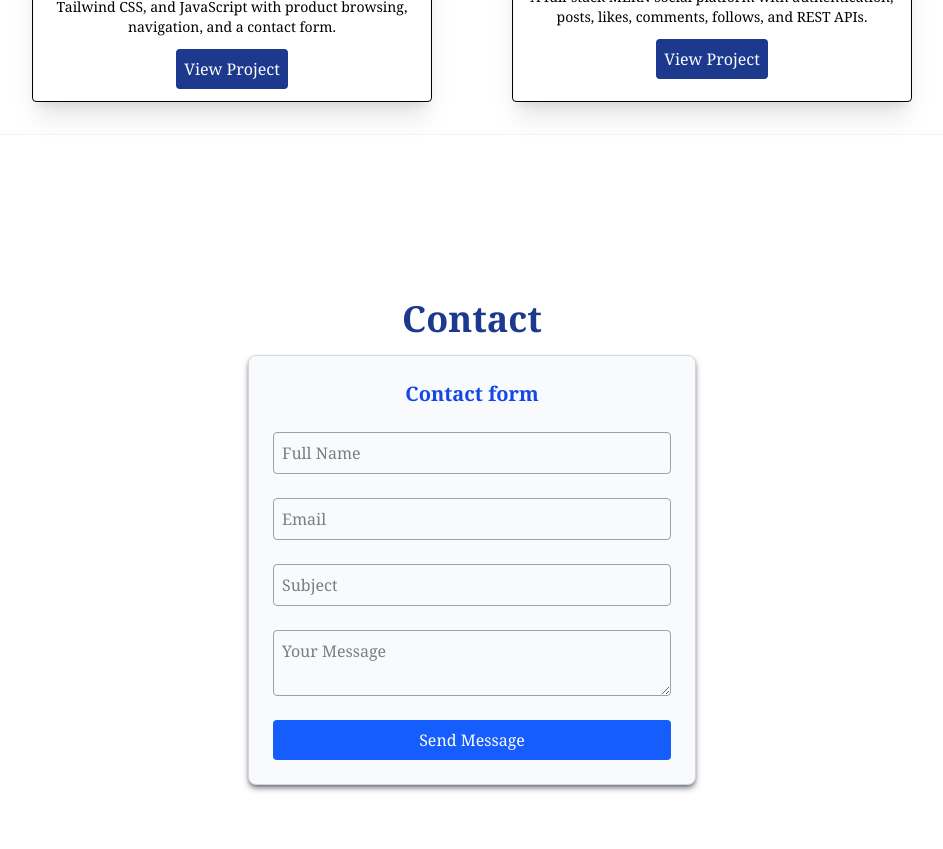
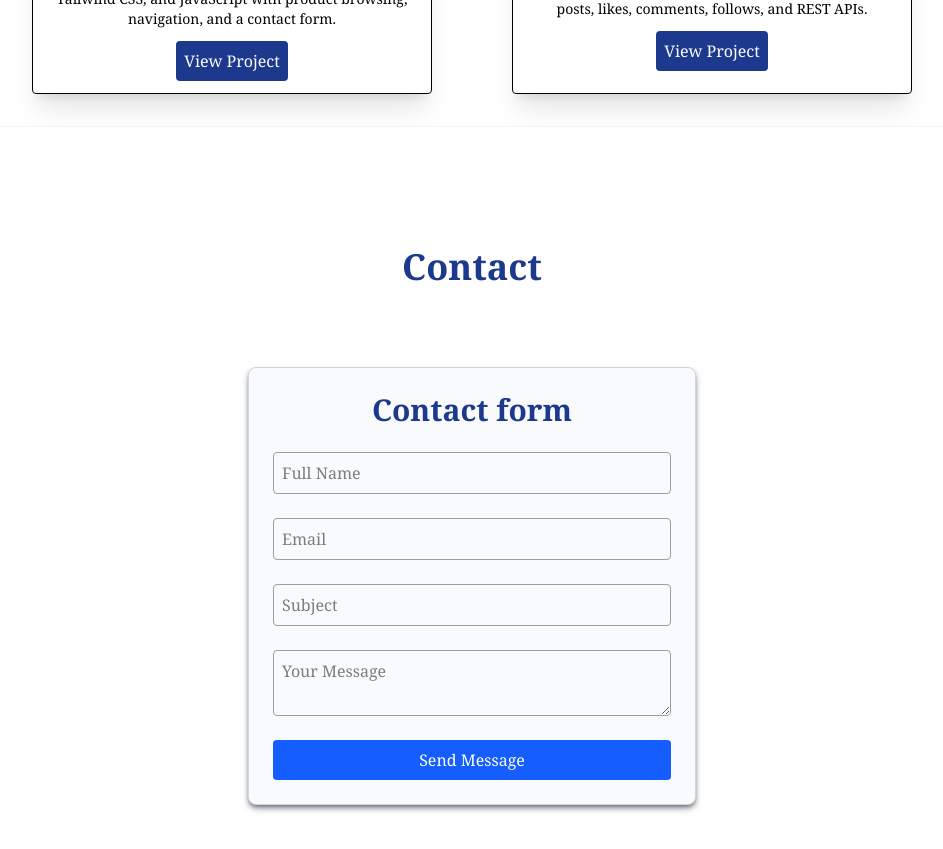
Before and after one commit to rakshyamgr07/portfolio-rakshya, a React (Vite) app: page / in a window 1280 px wide. Shown: the part 2780-3629 px from the top of the page, without its empty margins (168-1111 px from the left). Built offline with nearby package versions, Linux system fonts and the light colour scheme.

Commit message:
text hover

```diff
--- a/src/pages/About.jsx
+++ b/src/pages/About.jsx
@@ -57,7 +57,7 @@ function About() {
     <section className="bg-white py-16 px-4 font-serif w-full">
       <div className="  flex flex-col  items-center">
 
-        <h1 className="text-slate-900 font-bold text-3xl md:text-4xl lg:text-5xl text-center hover:text-blue-800 transition duration-300 hover:scale-101 hover:underline">
+        <h1 className="text-slate-900 font-bold text-3xl md:text-4xl lg:text-5xl text-center hover:text-blue-800 transition duration-300 hover:scale-101">
           About Me
         </h1>
 
@@ -76,7 +76,7 @@ function About() {
           practices.
         </p>
     <div className=" m-4 border border-slate-200 rounded-xl p-5 flex flex-col gap-8 ">
-          <h1 className="text-blue-900 font-bold text-3xl md:text-4xl lg:text-5xl text-center hover:text-blue-800 transition duration-300 hover:scale-101 hover:underline">
+          <h1 className="text-blue-900 font-bold text-3xl md:text-4xl lg:text-4xl text-center hover:text-blue-800 transition duration-300 hover:scale-101 ">
          My Skills
         </h1>
 
--- a/src/pages/Contact.jsx
+++ b/src/pages/Contact.jsx
@@ -44,11 +44,11 @@ function Contact() {
 
   }
   return (
-    <div className='font-serif flex flex-col items-center justify-center min-h-screen px-4 border border-gray-100 shadow-xl/30'>
-      <h1 className='text-blue-900 font-bold text-4xl text-center m-4'>Contact</h1>
+    <div className='font-serif flex flex-col items-center justify-center min-h-screen px-4 border border-gray-100 shadow-xl/30 gap-20'>
+      <h1 className='text-blue-900 font-bold text-3xl md:text-4xl lg:text-4xl text-center hover:text-blue-800 transition duration-300 hover:scale-101'>Contact</h1>
 
       <form onSubmit={handleSubmit} className='w-full max-w-md bg-slate-50 border border-gray-300  shadow-lg shadow-gray-900/50 rounded-lg p-6 shadow-md flex flex-col gap-6'>
-        <h3 className='text-blue-700 font-bold text-center text-xl font-serif'>Contact form</h3>
+        <h3 className='text-blue-900 font-bold text-xl md:text-2xl lg:text-3xl text-center hover:text-blue-800 transition duration-300 hover:scale-101'>Contact form</h3>
 
         <input type="text" name="name"
           value={form.name}
```
